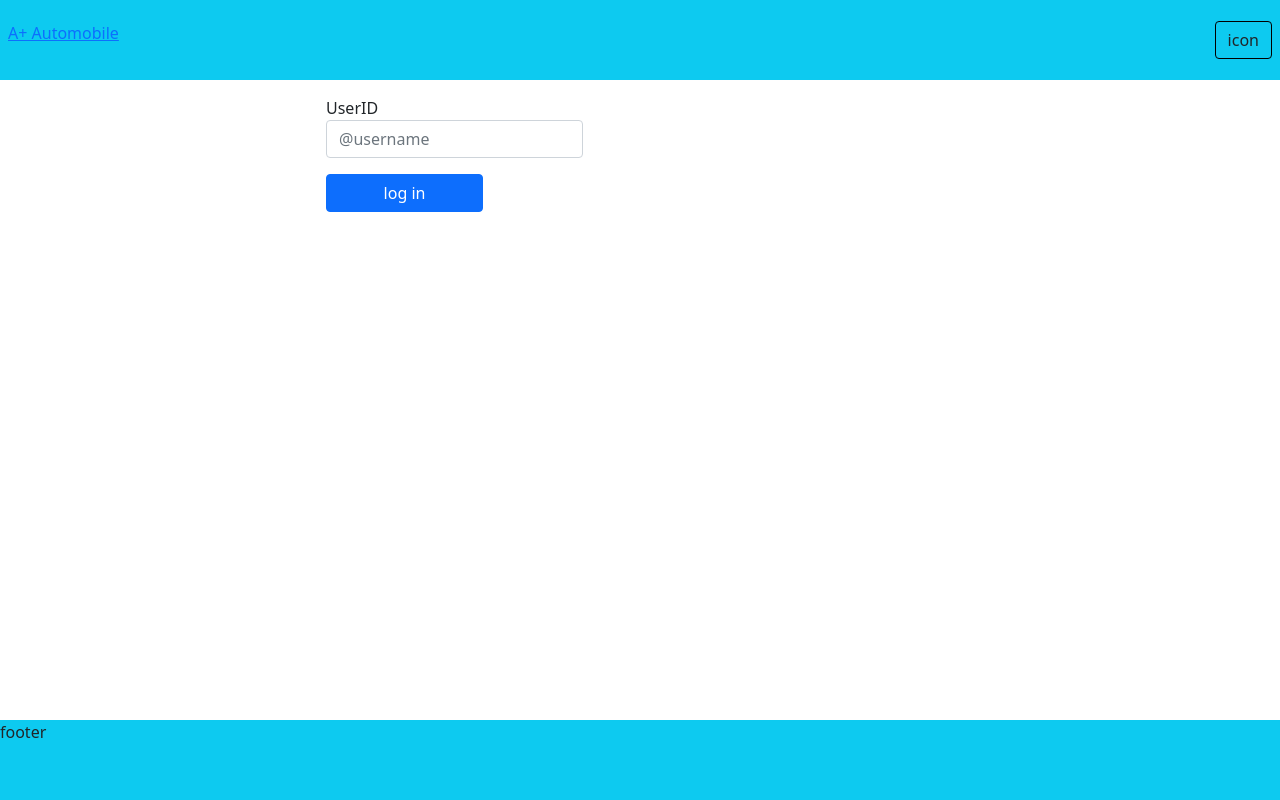
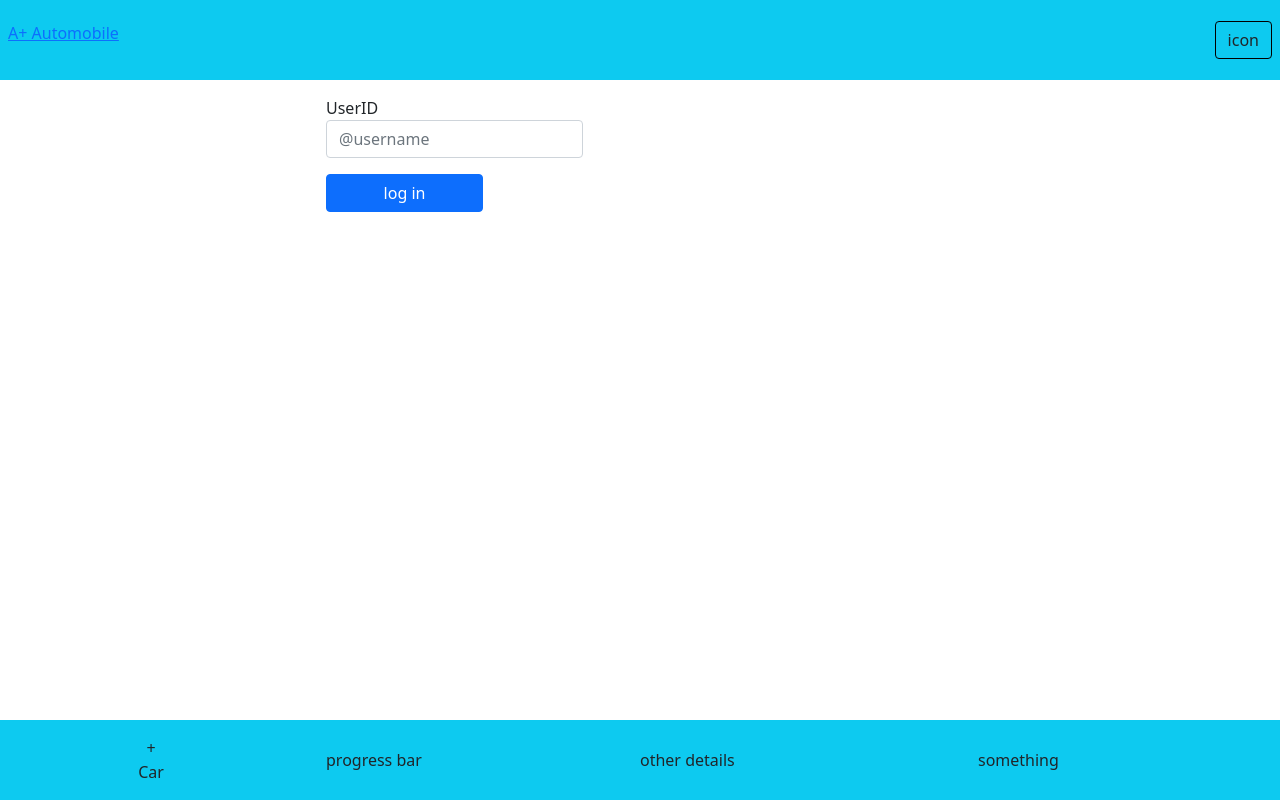
Before and after one commit to wandji20/a-plus-garage, a React (Create React App) app: page /log_in in a window 1280 px wide. Built offline with nearby package versions, Linux system fonts and the light colour scheme.

Commit message:
Add dummy data to app footer and update css for proper display

```diff
--- a/src/components/container/Footer.js
+++ b/src/components/container/Footer.js
@@ -1,9 +1,27 @@
 import React from 'react';
 
 const Footer = () => (
-  <footer className="container footer bg-info">
-    <div className="row">
-      footer
+  <footer className=" d-flex flex-column justify-content-center container remove-padding footer bg-info">
+    <div className="row align-items-center">
+      <div className="col-3 d-flex justify-content-center flex-column align-items-center">
+        <span>
+          +
+        </span>
+        <span>
+          Car
+        </span>
+      </div>
+      <div className="col-6 d-flex justify-content-between align-items-center">
+        <span className="w-50">
+          progress bar
+        </span>
+        <span className="w-50">
+          other details
+        </span>
+      </div>
+      <div className="col-3">
+        something
+      </div>
     </div>
   </footer>
 );
--- a/src/index.css
+++ b/src/index.css
@@ -55,3 +55,7 @@ body {
 .nav-controls .btn:hover {
   font-size: 1.2rem;
 }
+
+.footer .row * {
+  /* height: 100%; */
+}
```
